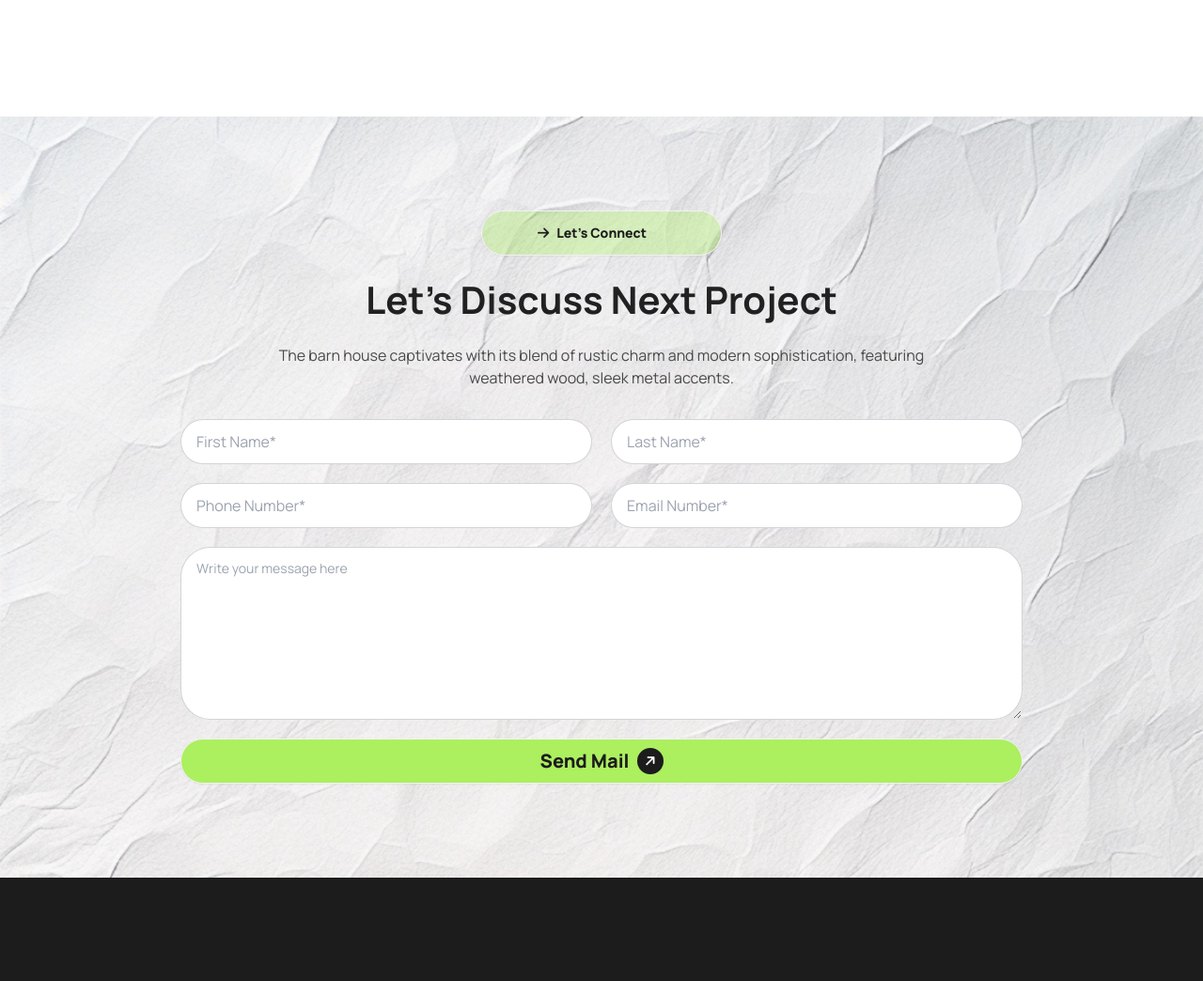
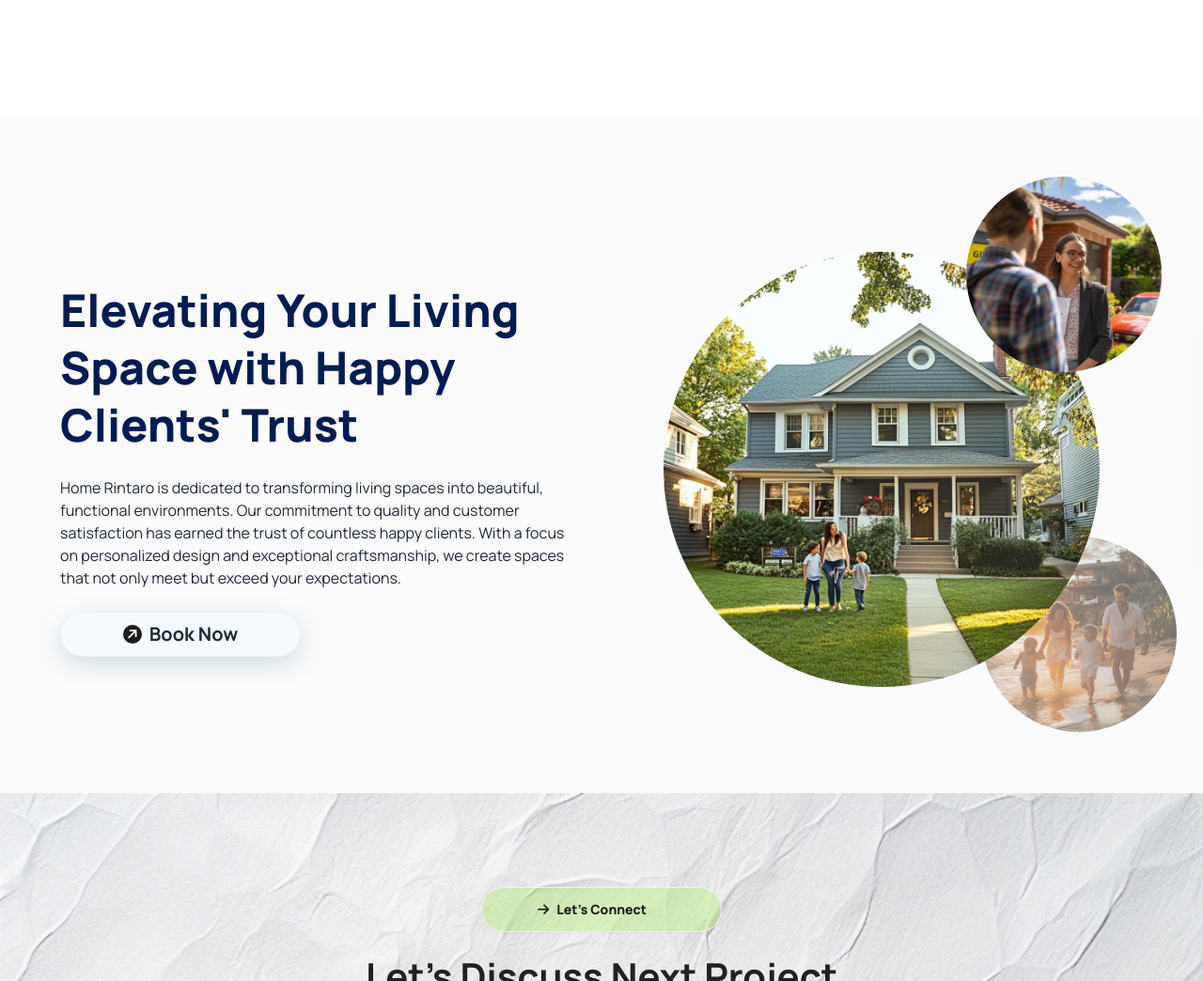
Before and after one commit to swapnilahmedshishir/home-rinterio, a plain HTML site: page index.html in a window 1280 px wide. Shown: the part 3460-4504 px from the top of the page at 94% size. Drawn offline with nearby package versions, Linux system fonts and the light colour scheme.

Commit message:
new section and some update last modify assinment

```diff
--- a/index.html
+++ b/index.html
@@ -2,6 +2,7 @@
 <html lang="en">
   <head>
     <meta charset="UTF-8" />
+    <link rel="icon" type="image/svg+xml" href="./assets/favicon.ico" />
     <meta name="viewport" content="width=device-width, initial-scale=1.0" />
     <title>Home Rinterio</title>
     <!-- talwind and daisyUI cdn -->
@@ -140,7 +141,7 @@
                 alt="banner Image"
                 class="mx-auto"
               />
-              <h1 class="text-5xl font-bold mt-7">
+              <h1 class="text-4xl lg:text-5xl font-bold mt-7">
                 A barn house of this design has a striking appearance
               </h1>
               <p class="py-6">
@@ -442,6 +443,44 @@
           </div>
         </div>
       </section>
+      <!-- our happy client  -->
+      <section class="min-h-[63rem] md:min-h-[40rem] lg:min-h-[35rem] xl:min-h-[45rem] bg-[#f4f4f469] py-16">
+        <div class="pt-0 lg:pt-20 w-full max-w-6xl mx-auto px-6 lg:px-0">
+          <div class="grid grid-cols-1 md:grid-cols-2 gap-10">
+            <div class="place-self-center order-2 md:order-1">
+              <h1 class="text-[#011C52] font-extrabold text-4xl lg:text-5xl leading-[3rem] lg:leading-[3.8rem] w-fit">
+                <!-- Home Rinterio Transforming Spaces with Happy Clients -->
+                Elevating Your Living Space with Happy Clients' Trust
+              </h1>
+              <p class="py-6 w-fit">
+                Home Rintaro is dedicated to transforming living spaces into beautiful, functional environments. Our commitment to quality and customer satisfaction has earned the trust of countless happy clients. With a focus on personalized design and exceptional craftsmanship, we create spaces that not only meet but exceed your expectations.
+              </p>
+              <button class="btn btn-wide text-DarkBlue font-bold text-xl shadow-[0_8px_26.8px_0_rgba(0,82,127,0.17)] bg-[rgb(244,250,255)] rounded-[50px]">
+                <span class="rounded-full bg-[#1C1C1C] w-5 h-5 -rotate-45 flex justify-center items-center"><i class="fa-solid fa-arrow-right text-white text-sm"></i></span>
+                Book Now
+              </button>
+            </div>
+            <div class="relative order-1 md:order-2">
+              <img
+                class="absolute z-[5]  -top-20 -right-5  rounded-full w-52 hidden lg:block"
+                src="./assets/rent3.jpg"
+                alt="helphandImage"
+              />
+
+              <img
+                src="./assets/rent2.jpg"
+                alt="helphandImage"
+                class="w-full lg:w-5/6 rounded-3xl lg:rounded-full mx-auto"
+              />
+              <img
+              class="absolute -right-9 -bottom-12 rounded-full w-32  lg:w-52 hidden lg:block -z-[1]"
+              src="./assets/rent1.jpg"
+              alt="helphandImage"
+            />
+            </div>
+          </div>
+        </div>
+      </section>
       <!-- Let’s Discuss Next Project section -->
       <section
         class="bg-[url('./assets/bg.jpg')] bg-no-repeat bg-cover min-h-screen font-manrope py-[100px]"
```
Also changed, not shown: assets/favicon.ico (added), assets/rent1.jpg (added), assets/rent2.jpg (added), assets/rent3.jpg (added).
